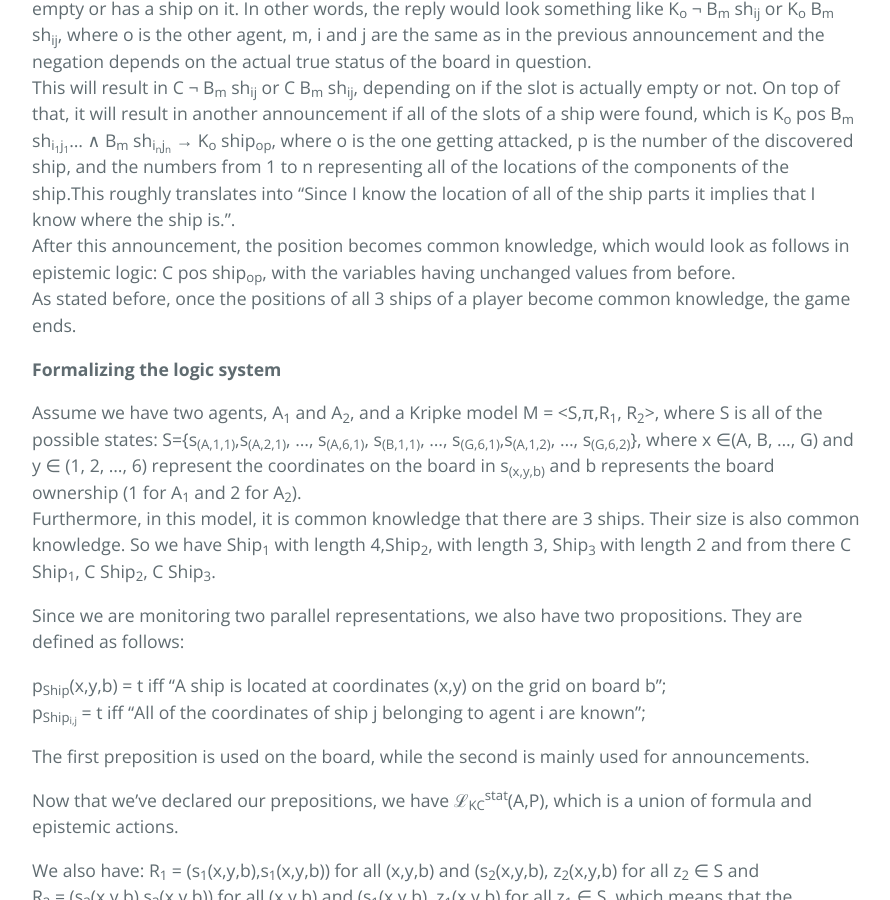
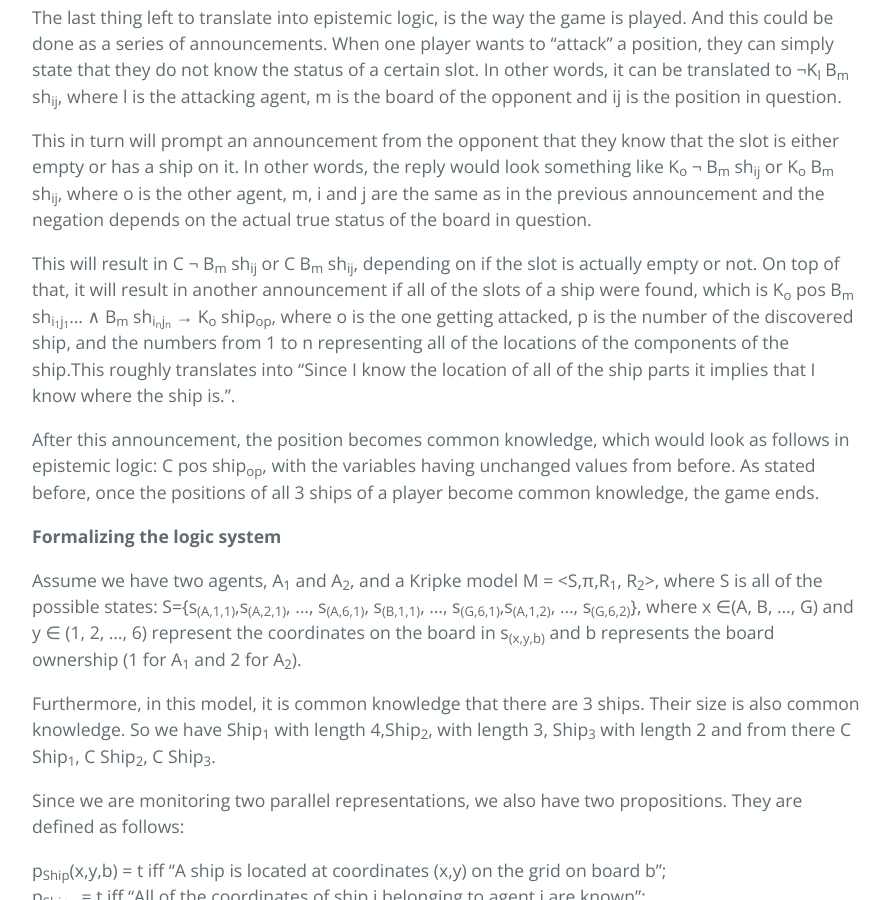
Before and after one commit to kaeru4343/LAMAS_2020Project, a Jekyll site: the page built from epistemicLogicCon.md, in a window 1280 px wide and 900 px high, scrolled down 1902 px. Shown: the whole window, without its empty margins (192-1082 px from the left). Built offline with Jekyll 4.4.1, drawn with Linux system fonts in a browser that asks for light colours; some of the changed text lies outside the part shown.

Commit message:
Better spacing

```diff
--- a/epistemicLogicCon.md
+++ b/epistemicLogicCon.md
@@ -6,35 +6,48 @@
 ---
 
 # Epistemic Logic Conversion
-Starting from the two competing players, it is clear that we can simply transform them into agents and as such, we will have A<sub>1</sub> and A<sub>2</sub>.<br />
-From there, each player has a board they know, so we have B<sub>1</sub> for the board of agent 1 and B<sub>2</sub> for the board of the second player.<br />
-Since they know their own boards we have K<sub>1</sub>B<sub>1</sub> and K<sub>2</sub>B<sub>2</sub>, which roughly translates to agent 1 knows board 1 and agent 2 knows board 2.<br />
+
+Starting from the two competing players, it is clear that we can simply transform them into agents and as such, we will have A<sub>1</sub> and A<sub>2</sub>.
+
+From there, each player has a board they know, so we have B<sub>1</sub> for the board of agent 1 and B<sub>2</sub> for the board of the second player.
+
+Since they know their own boards we have K<sub>1</sub>B<sub>1</sub> and K<sub>2</sub>B<sub>2</sub>, which roughly translates to agent 1 knows board 1 and agent 2 knows board 2.
+
 Thus, the game ends when C B<sub>1</sub> and/or C B<sub>2</sub>, which roughly translated to board 1 is common knowledge and/or board 2 is common knowledge, or, in other words, it ends when the board of at least one player becomes common knowledge.<br />
 A board becomes common knowledge when the status of all of the slots on it are common knowledge. The status of the slots is that there either is a ship on the slot or there is no ship on the slot.
 
-To transform this in epistemic logic, if B<sub>m</sub> sh<sub>ij</sub> means that there is a ship at position ij on board m, then we have &not; B<sub>m</sub> sh<sub>ij</sub> which means that there isn't a ship at position ij on board m, where, in our case, i &isin; {A, B, C, D, E, F}, j &isin; {1, 2, 3, 4, 5, 6} and m &isin; {1,2}.<br />
-Since K<sub>1</sub>B<sub>1</sub> and K<sub>2</sub>B<sub>2</sub>, then K<sub>1</sub> B<sub>1</sub>sh<sub>ij</sub> and K<sub>2</sub> B<sub>2</sub>sh<sub>ij</sub> where ij are the slots that ships occupy and K<sub>1</sub> &not; B<sub>1</sub> sh<sub>ij</sub> and K<sub>2</sub>&not; B<sub>2</sub> sh<sub>ij</sub>* where ij are the slots that are empty.<br />
-From the previous fact and the fact that the game ends when at least one of the boards becomes common knowledge, we can re-write the condition as being *C B<sub>m</sub>sh<sub>ij</sub>* where m is either of the boards and ij are the slots where there are ships and C &not; B<sub>n</sub> sh<sub>ij</sub> where n is the same as m and kl are the slots that are empty.<br />
+To transform this in epistemic logic, if B<sub>m</sub> sh<sub>ij</sub> means that there is a ship at position ij on board m, then we have &not; B<sub>m</sub> sh<sub>ij</sub> which means that there isn't a ship at position ij on board m, where, in our case, i &isin; {A, B, C, D, E, F}, j &isin; {1, 2, 3, 4, 5, 6} and m &isin; {1,2}.
+
+Since K<sub>1</sub>B<sub>1</sub> and K<sub>2</sub>B<sub>2</sub>, then K<sub>1</sub> B<sub>1</sub>sh<sub>ij</sub> and K<sub>2</sub> B<sub>2</sub>sh<sub>ij</sub> where ij are the slots that ships occupy and K<sub>1</sub> &not; B<sub>1</sub> sh<sub>ij</sub> and K<sub>2</sub>&not; B<sub>2</sub> sh<sub>ij</sub>, where ij are the slots that are empty.
+
+From the previous fact and the fact that the game ends when at least one of the boards becomes common knowledge, we can re-write the condition as being *C B<sub>m</sub>sh<sub>ij</sub>* where m is either of the boards and ij are the slots where there are ships and C &not; B<sub>n</sub> sh<sub>ij</sub> where n is the same as m and kl are the slots that are empty.
 
 That covers the part about the board and the location of the ships, but there is another parallel set of knowledge that needs to be taken into account and that is knowledge about the ships themselves.<br />
 In general, it is common knowledge what kinds of ships each player has and their length and, to be more specific, in our case, it is common knowledge that each player has 1 ship of length 4, 1 ship of length 3 and 1 ship of length 2.
 
-We will translate that in epistemic as C ship<sub>i</sub>, where i is the number of the ship (i &isin; {1, 2, 3}), in other words, the ships are common knowledge, and C len<sub>j</sub> ship<sub>i</sub>, where j is the length of the ship i, in other words, the lengths of the ships are common knowledge. These will act like axioms in this system. <br />
+We will translate that in epistemic as C ship<sub>i</sub>, where i is the number of the ship (i &isin; {1, 2, 3}), in other words, the ships are common knowledge, and C len<sub>j</sub> ship<sub>i</sub>, where j is the length of the ship i, in other words, the lengths of the ships are common knowledge. These will act like axioms in this system.
+
 The game also involves the sinking of the ships. Looking at it practically, a ship sinks once all of the slots it takes are hit. Since we've modelled hits as knowledge about ships being in a slot or not, we can model a ship sinking as its position becoming common knowledge. As such, we need a separate way to mark knowledge about the positions of the ships. So we define K<sub>i</sub> pos ship<sub>ij</sub>, where i is the number of the agent (i &isin; {1, 2}) and j is the number of the ship (j &isin; {1,2,3}).<br />
 Because of the previous definition and the fact that each player knows where their ships are, we get: <br />
-K<sub>1</sub> pos ship<sub>11</sub>, K<sub>1</sub> pos ship<sub>12</sub>, K<sub>1</sub> pos ship<sub>13</sub>, K<sub>2</sub> pos ship<sub>21</sub>, K<sub>2</sub> pos ship<sub>22</sub> and K<sub>2</sub> pos ship<sub>23</sub>. <br />
-Upon the position of all ships of one player becoming common knowledge, it leads to the board becoming common knowledge, because now all of the empty positions are common knowledge as well. In an epistemic logic form, this would mean that:<br />
+K<sub>1</sub> pos ship<sub>11</sub>, K<sub>1</sub> pos ship<sub>12</sub>, K<sub>1</sub> pos ship<sub>13</sub>, K<sub>2</sub> pos ship<sub>21</sub>, K<sub>2</sub> pos ship<sub>22</sub> and K<sub>2</sub> pos ship<sub>23</sub>.
+
+Upon the position of all ships of one player becoming common knowledge, it leads to the board becoming common knowledge, because now all of the empty positions are common knowledge as well. In an epistemic logic form, this would mean that:
+
 (C pos ship<sub>11</sub> &and; C pos ship<sub>12</sub> &and; C pos ship<sub>13</sub>) &rarr; C B<sub>1</sub> &or; (C pos ship<sub>21</sub> &and; C pos ship<sub>22</sub> &and; C pos ship<sub>23</sub>) &rarr; C B<sub>2</sub>.
 
-The last thing left to translate into epistemic logic, is the way the game is played. And this could be done as a series of announcements. When one player wants to "attack" a position, they can simply state that they do not know the status of a certain slot. In other words, it can be translated to &not;K<sub>l</sub> B<sub>m</sub> sh<sub>ij</sub>, where l is the attacking agent, m is the board of the opponent and ij is the position in question.<br />
-This in turn will prompt an announcement from the opponent that they know that the slot is either empty or has a ship on it. In other words, the reply would look something like K<sub>o</sub> &not; B<sub>m</sub> sh<sub>ij</sub> or K<sub>o</sub> B<sub>m</sub> sh<sub>ij</sub>, where o is the other agent, m, i and j are the same as in the previous announcement and the negation depends on the actual true status of the board in question. <br />
-This will result in C &not; B<sub>m</sub> sh<sub>ij</sub> or C B<sub>m</sub> sh<sub>ij</sub>, depending on if the slot is actually empty or not. On top of that, it will result in another announcement if all of the slots of a ship were found, which is K<sub>o</sub> pos B<sub>m</sub> sh<sub>i<sub>1</sub>j<sub>1</sub></sub>... &and; B<sub>m</sub> sh<sub>i<sub>n</sub>j<sub>n</sub></sub> &rarr; K<sub>o</sub> ship<sub>op</sub>, where o is the one getting attacked, p is the number of the discovered ship, and the numbers from 1 to n representing all of the locations of the components of the ship.This roughly translates into "Since I know the location of all of the ship parts it implies that I know where the ship is.".<br />
-After this announcement, the position becomes common knowledge, which would look as follows in epistemic logic: C pos ship<sub>op</sub>, with the variables having unchanged values from before.<br />
+The last thing left to translate into epistemic logic, is the way the game is played. And this could be done as a series of announcements. When one player wants to "attack" a position, they can simply state that they do not know the status of a certain slot. In other words, it can be translated to &not;K<sub>l</sub> B<sub>m</sub> sh<sub>ij</sub>, where l is the attacking agent, m is the board of the opponent and ij is the position in question.
+
+This in turn will prompt an announcement from the opponent that they know that the slot is either empty or has a ship on it. In other words, the reply would look something like K<sub>o</sub> &not; B<sub>m</sub> sh<sub>ij</sub> or K<sub>o</sub> B<sub>m</sub> sh<sub>ij</sub>, where o is the other agent, m, i and j are the same as in the previous announcement and the negation depends on the actual true status of the board in question.
+
+This will result in C &not; B<sub>m</sub> sh<sub>ij</sub> or C B<sub>m</sub> sh<sub>ij</sub>, depending on if the slot is actually empty or not. On top of that, it will result in another announcement if all of the slots of a ship were found, which is K<sub>o</sub> pos B<sub>m</sub> sh<sub>i<sub>1</sub>j<sub>1</sub></sub>... &and; B<sub>m</sub> sh<sub>i<sub>n</sub>j<sub>n</sub></sub> &rarr; K<sub>o</sub> ship<sub>op</sub>, where o is the one getting attacked, p is the number of the discovered ship, and the numbers from 1 to n representing all of the locations of the components of the ship.This roughly translates into "Since I know the location of all of the ship parts it implies that I know where the ship is.".
+
+After this announcement, the position becomes common knowledge, which would look as follows in epistemic logic: C pos ship<sub>op</sub>, with the variables having unchanged values from before.
 As stated before, once the positions of all 3 ships of a player become common knowledge, the game ends.
 
 <b>Formalizing the logic system</b>
 
-Assume we have two agents, A<sub>1</sub> and A<sub>2</sub>, and a Kripke model M = <S,&#960;,R<sub>1</sub>, R<sub>2</sub>>, where S is all of the possible states: S={s<sub>(A,1,1)</sub>,s<sub>(A,2,1)</sub>, ..., s<sub>(A,6,1)</sub>, s<sub>(B,1,1)</sub>, ..., s<sub>(G,6,1)</sub>,s<sub>(A,1,2)</sub>, ..., s<sub>(G,6,2)</sub>}, where x &isin;(A, B, ..., G) and y &isin; (1, 2, ..., 6) represent the coordinates on the board in s<sub>(x,y,b)</sub> and b represents the board ownership (1 for A<sub>1</sub> and 2 for A<sub>2</sub>).<br />
+Assume we have two agents, A<sub>1</sub> and A<sub>2</sub>, and a Kripke model M = <S,&#960;,R<sub>1</sub>, R<sub>2</sub>>, where S is all of the possible states: S={s<sub>(A,1,1)</sub>,s<sub>(A,2,1)</sub>, ..., s<sub>(A,6,1)</sub>, s<sub>(B,1,1)</sub>, ..., s<sub>(G,6,1)</sub>,s<sub>(A,1,2)</sub>, ..., s<sub>(G,6,2)</sub>}, where x &isin;(A, B, ..., G) and y &isin; (1, 2, ..., 6) represent the coordinates on the board in s<sub>(x,y,b)</sub> and b represents the board ownership (1 for A<sub>1</sub> and 2 for A<sub>2</sub>).
+
 Furthermore, in this model, it is common knowledge that there are 3 ships. Their size is also common knowledge. So we have Ship<sub>1</sub> with length 4,Ship<sub>2</sub>, with length 3, Ship<sub>3</sub> with length 2 and from there C Ship<sub>1</sub>, C Ship<sub>2</sub>, C Ship<sub>3</sub>.
 
 Since we are monitoring two parallel representations, we also have two propositions. They are defined as follows:
@@ -52,10 +65,14 @@
 
 <b>Actions</b>
 
-The game consists of rounds and each round consists of one action from each agent. The agents can only do one action, which in turn will prompt at least one reaction, at most two, from the other agent. These actions and reactions will take the shape of announcements. The agent whose turn it is now will announce "&not;K<sub>i</sub> p<sub>Ship</sub>(x,y,b)", where i is the number of the acting agent and x and y are coordinates on the grids, which translates into "I do not know if a ship is at (x,y,b)". The opposing agent has to reply with the fact that there is or isn't a ship on that slot. In other words, the reply would be as follows: "K<sub>j</sub> p<sub>Ship</sub>(x,y,b)" in case there is a ship there or "K<sub>j</sub> &not;p<sub>Ship</sub>(x,y,b)" in case there is no ship there, where j here stands for the number of the opposing agent, which would translate into "I know there is a(or no, in case not) ship at (x,y,b)". Assuming that all of the positions of a ship have been discovered with that announcement, agent j has to make another announcement:  "K<sub>j</sub> p<sub>Ship</sub>(x<sub>1</sub>,y<sub>1</sub>,b) &and; ... &and; K<sub>j</sub> p<sub>Ship</sub>(x<sub>n</sub>,y<sub>n</sub>,b) &rarr; K<sub>j</sub> p<sub>Ship<sub>j,k</sub></sub>", where k is the number of the discovered ship, with respect to the ships that are common knowledge, which would roughly translate into "Since I know the positions that this ship is on, I know where my ship k is.".<br />
-Assuming we had M &#8871; &not;K<sub>i</sub> p<sub>Ship</sub>(x,y,b) by applying the first reply announcement, we get M', K<sub>j</sub> p<sub>Ship</sub>(x,y,b) &#8871; C p<sub>Ship</sub>(x,y,b). That is the scenario when a ship is there. The same is true if a ship is not there, only for the negation of p<sub>Ship</sub>(x,y,b) instead.<br />
-Assuming we had M &#8871; &not;K<sub>i</sub> p<sub>Ship<sub>i,j</sub></sub> by applying the second reply announcement, we get M', K<sub>j</sub> p<sub>Ship</sub>(x<sub>1</sub>,y<sub>1</sub>,b) &and; ... &and; K<sub>j</sub> p<sub>Ship</sub>(x<sub>n</sub>,y<sub>n</sub>,b) &rarr; K<sub>j</sub> p<sub>Ship<sub>j,k</sub></sub> &#8871; C p<sub>Ship<sub>j,k</sub></sub>. <br />
-There are a few more actions agents can take, but to showcase them properly, we need to go in more detail. All of these actions can be seen in the example playthrough that follows [Link](./example_play.html). <br />
+The game consists of rounds and each round consists of one action from each agent. The agents can only do one action, which in turn will prompt at least one reaction, at most two, from the other agent. These actions and reactions will take the shape of announcements. The agent whose turn it is now will announce "&not;K<sub>i</sub> p<sub>Ship</sub>(x,y,b)", where i is the number of the acting agent and x and y are coordinates on the grids, which translates into "I do not know if a ship is at (x,y,b)". The opposing agent has to reply with the fact that there is or isn't a ship on that slot. In other words, the reply would be as follows: "K<sub>j</sub> p<sub>Ship</sub>(x,y,b)" in case there is a ship there or "K<sub>j</sub> &not;p<sub>Ship</sub>(x,y,b)" in case there is no ship there, where j here stands for the number of the opposing agent, which would translate into "I know there is a(or no, in case not) ship at (x,y,b)". Assuming that all of the positions of a ship have been discovered with that announcement, agent j has to make another announcement:  "K<sub>j</sub> p<sub>Ship</sub>(x<sub>1</sub>,y<sub>1</sub>,b) &and; ... &and; K<sub>j</sub> p<sub>Ship</sub>(x<sub>n</sub>,y<sub>n</sub>,b) &rarr; K<sub>j</sub> p<sub>Ship<sub>j,k</sub></sub>", where k is the number of the discovered ship, with respect to the ships that are common knowledge, which would roughly translate into "Since I know the positions that this ship is on, I know where my ship k is.".
+
+Assuming we had M &#8871; &not;K<sub>i</sub> p<sub>Ship</sub>(x,y,b) by applying the first reply announcement, we get M', K<sub>j</sub> p<sub>Ship</sub>(x,y,b) &#8871; C p<sub>Ship</sub>(x,y,b). That is the scenario when a ship is there. The same is true if a ship is not there, only for the negation of p<sub>Ship</sub>(x,y,b) instead.
+
+Assuming we had M &#8871; &not;K<sub>i</sub> p<sub>Ship<sub>i,j</sub></sub> by applying the second reply announcement, we get M', K<sub>j</sub> p<sub>Ship</sub>(x<sub>1</sub>,y<sub>1</sub>,b) &and; ... &and; K<sub>j</sub> p<sub>Ship</sub>(x<sub>n</sub>,y<sub>n</sub>,b) &rarr; K<sub>j</sub> p<sub>Ship<sub>j,k</sub></sub> &#8871; C p<sub>Ship<sub>j,k</sub></sub>.
+
+There are a few more actions agents can take, but to showcase them properly, we need to go in more detail. All of these actions can be seen in the example playthrough that follows [Link](./example_play.html).
+
 To specify one more time, once all three ships of at least one player become common knowledge, the game ends.
 
 [Back](./)
```
Also changed, not shown: index.md (+4 -2 lines).
